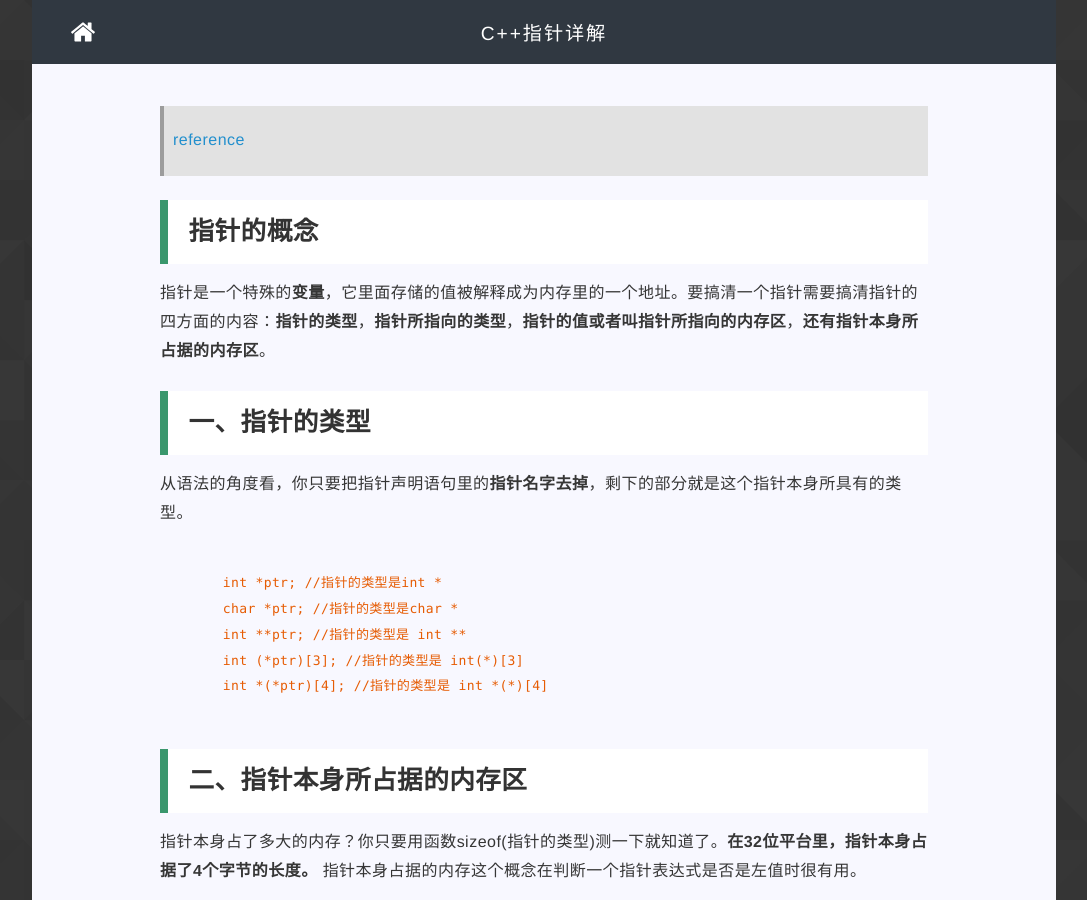
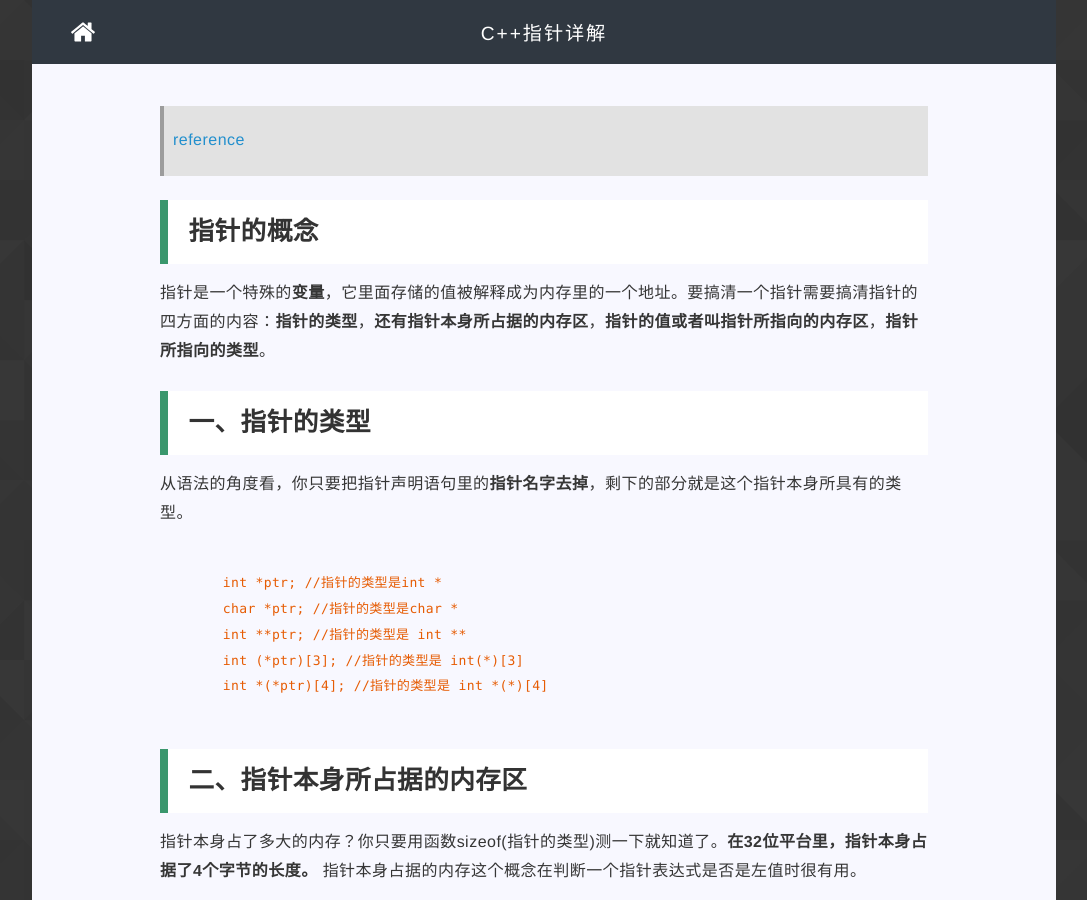
Before and after one commit to gwmz/zhuxiaoqiangcn.github.io, a Jekyll site: the page built from _posts/2017-03-27-hello-world.md, in a window 1280 px wide and 900 px high. Shown: the whole window, without its empty margins (96-1183 px from the left). Built offline with Jekyll 4.4.1, drawn with Linux system fonts in a browser that asks for light colours; nearby versions of some CDN libraries; library files that are not in the unit come from our copies; comment, search, counter and statistics services are not loaded.

Commit message:
commit new content

```diff
--- a/_posts/2017-03-27-hello-world.md
+++ b/_posts/2017-03-27-hello-world.md
@@ -10,7 +10,7 @@
 
 
 ### 指针的概念
-指针是一个特殊的**变量**，它里面存储的值被解释成为内存里的一个地址。要搞清一个指针需要搞清指针的四方面的内容：**指针的类型**，**指针所指向的类型**，**指针的值或者叫指针所指向的内存区**，**还有指针本身所占据的内存区**。
+指针是一个特殊的**变量**，它里面存储的值被解释成为内存里的一个地址。要搞清一个指针需要搞清指针的四方面的内容：**指针的类型**，**还有指针本身所占据的内存区**，**指针的值或者叫指针所指向的内存区**，**指针所指向的类型**。
 
 ### 一、指针的类型
 从语法的角度看，你只要把指针声明语句里的**指针名字去掉**，剩下的部分就是这个指针本身所具有的类型。
@@ -91,7 +91,7 @@
 如果，ptr是被减去5，那么处理过程大同小异，只不过ptr的值是被减去5乘sizeof(int)，新的ptr指向的地址将比原来的ptr所指向的地址向低地址方向移动了20个字节。
 
 **总结一下**
-一个指针ptrold加上一个整数n后，结果是一个新的指针ptrnew，ptrnew的类型和ptrold的类型相同，ptrnew所指向的类型和ptrold所指向的类型也相同。ptrnew的值将比ptrold的值增加了n乘sizeof(ptrold所指向的类型)个字节。就是说，ptrnew所指向的内存区将比ptrold所指向的内存区向高地址方向移动了n乘sizeof(ptrold所指向的类型)个字节。一个指针ptrold减去一个整数n后，结果是一个新的指针ptrnew，ptrnew的类型和ptrold的类型相同，ptrnew所指向的类型和ptrold所指向的类型也相同。ptrnew的值将比ptrold的值减少了n乘sizeof(ptrold所指向的类型)个字节，就是说，ptrnew所指向的内存区将比ptrold所指向的内存区向低地址方向移动了n乘sizeof(ptrold所指向的类型)个字节。
+<font color=Pink size=5 face="黑体">一个指针ptrold加上一个整数n后，结果是一个新的指针ptrnew，ptrnew的类型和ptrold的类型相同，ptrnew所指向的类型和ptrold所指向的类型也相同。ptrnew的值将比ptrold的值增加了n乘sizeof(ptrold所指向的类型)个字节。就是说，ptrnew所指向的内存区将比ptrold所指向的内存区向高地址方向移动了n乘sizeof(ptrold所指向的类型)个字节。一个指针ptrold减去一个整数n后，结果是一个新的指针ptrnew，ptrnew的类型和ptrold的类型相同，ptrnew所指向的类型和ptrold所指向的类型也相同。ptrnew的值将比ptrold的值减少了n乘sizeof(ptrold所指向的类型)个字节，就是说，ptrnew所指向的内存区将比ptrold所指向的内存区向低地址方向移动了n乘sizeof(ptrold所指向的类型)个字节。 </font>
 <pre><code>
 	char a[20];
 	int *ptr = a;
```
